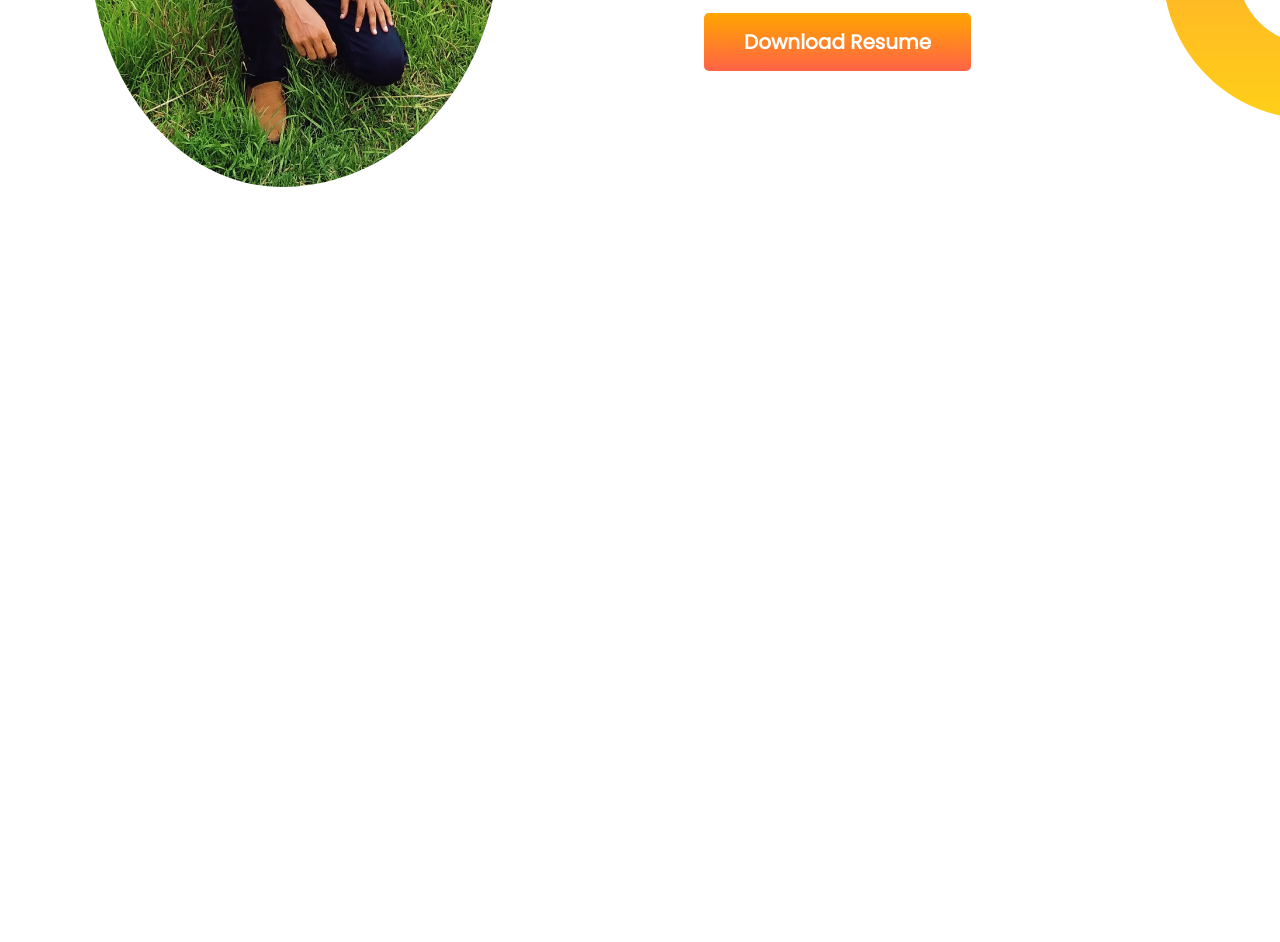
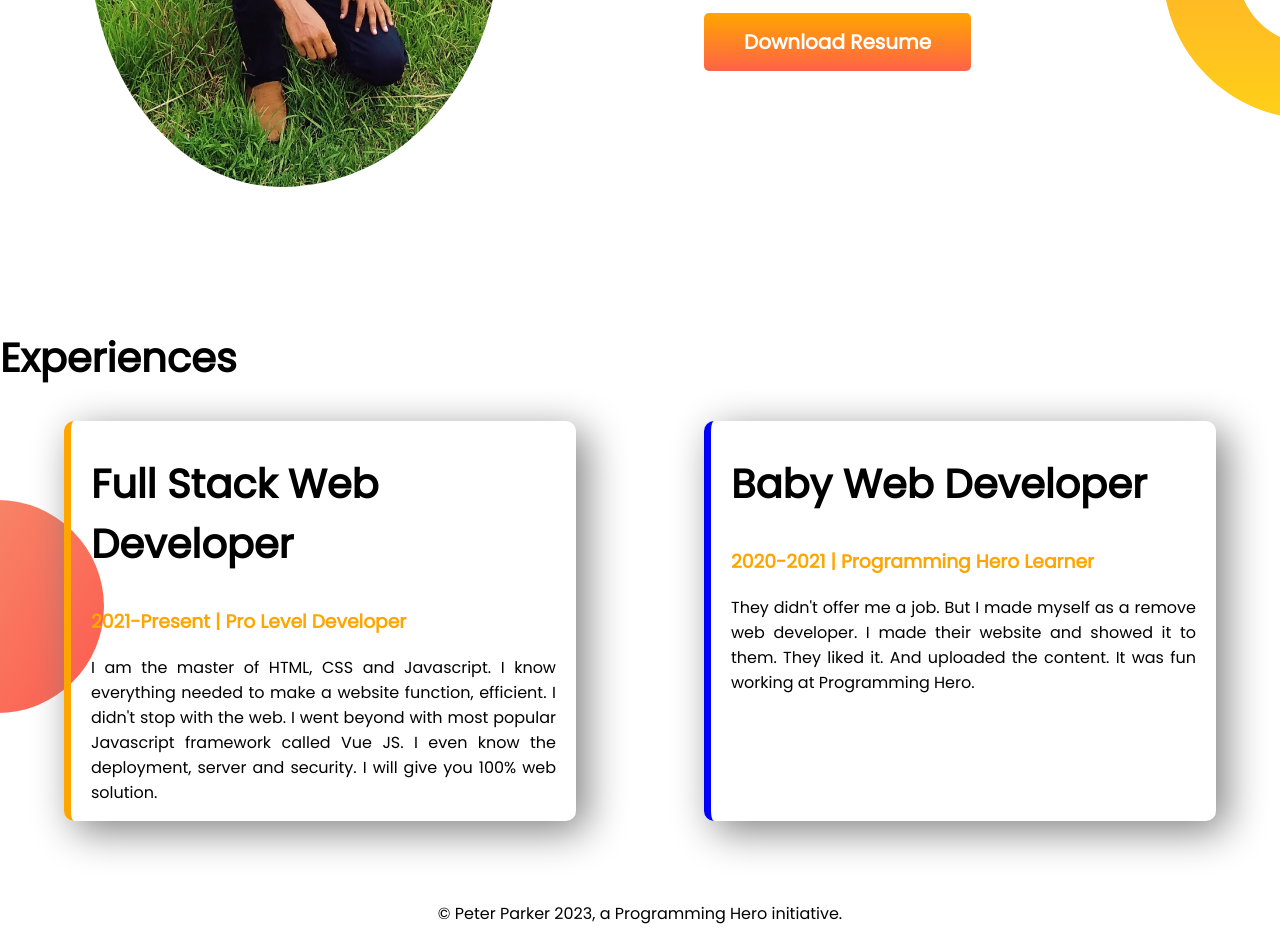
Before and after one commit to Hasanuzzaman92/portfolio, a plain HTML site: page index.html in a window 1280 px wide. Shown: the part 1003-1945 px from the top of the page. Before the commit the page ends 1297 px from the top, so only its background shows below. Drawn offline with Linux system fonts and the light colour scheme.

Commit message:
experience and footer section added

```diff
--- a/index.html
+++ b/index.html
@@ -45,5 +45,27 @@
         </div>
     </section>
 
+    <section class="experience-section">
+        <h1>Experiences</h1>
+        <div class="flexible-container">
+            <div class="experience-item orange-border">
+                <h1>Full Stack Web Developer</h1>
+                <h3 class="orange-color">2021-Present | Pro Level Developer</h3>
+                <p>I am the master of HTML, CSS and Javascript. I know everything needed to make a website function, efficient. I didn't stop with the web. I went beyond with most popular Javascript framework called Vue JS. I even know the deployment, server and security. I will give you 100% web solution.</p>
+            </div>
+
+            <div class="experience-item bule-border">
+                <h1>Baby Web Developer</h1>
+                <h3 class="orange-color">2020-2021 | Programming Hero Learner</h3>
+                <p>They didn't offer me a job. But I made myself as a remove web developer. I made their website and showed it to them. They liked it. And uploaded the content. It was fun working at Programming Hero.</p>
+            </div>
+
+        </div>
+    </section>
+
 </body>
+
+<footer>
+    <p>© Peter Parker 2023, a Programming Hero initiative.</p>
+</footer>
 </html>
--- a/style.css
+++ b/style.css
@@ -15,7 +15,7 @@ h2{
 }
 
 section{
-    display: flex;
+
 }
 
 .half-width{
@@ -43,12 +43,14 @@ section{
 }
 
 .top-banner{
+    display: flex;
     background-image: url(images/top-banner.png);
     background-repeat: no-repeat;
     padding: 50px 0 100px;
 }
 
 .dream-section{
+    display: flex;
     padding: 50px 0 100px;
     background-image: url(images/dream-bg.png);
     background-repeat: no-repeat;
@@ -60,3 +62,38 @@ section{
     border-radius: 50%;
     padding-left: 5%;
 }
+
+.flexible-container{
+    display: flex;
+}
+
+.experience-item{
+    width: 40%;
+    margin: 0 5% 5%;
+    box-shadow: 10px 10px 40px gray;
+    padding: 0 20px;
+    border-radius: 10px;
+}
+
+.experience-item p{
+    text-align: justify;
+}
+.orange-border{
+    border-left: 7px solid orange;
+
+}
+
+.bule-border{
+    border-left: 7px solid blue;
+}
+
+.experience-section{
+    background-image: url(images/exp-bg.png);
+    background-repeat: no-repeat;
+    background-position: left;
+}
+
+
+footer{
+    text-align: center;
+}
```
